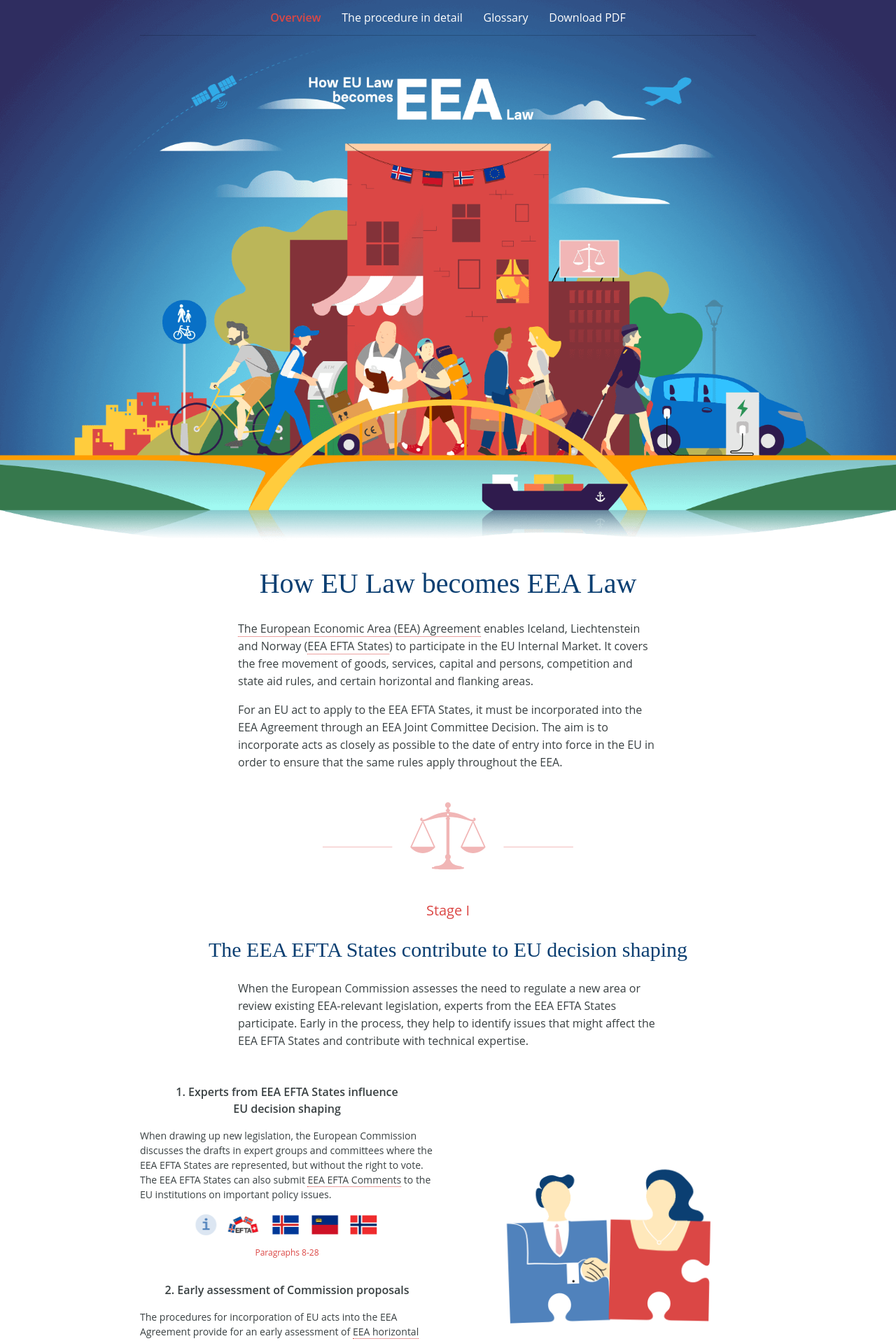
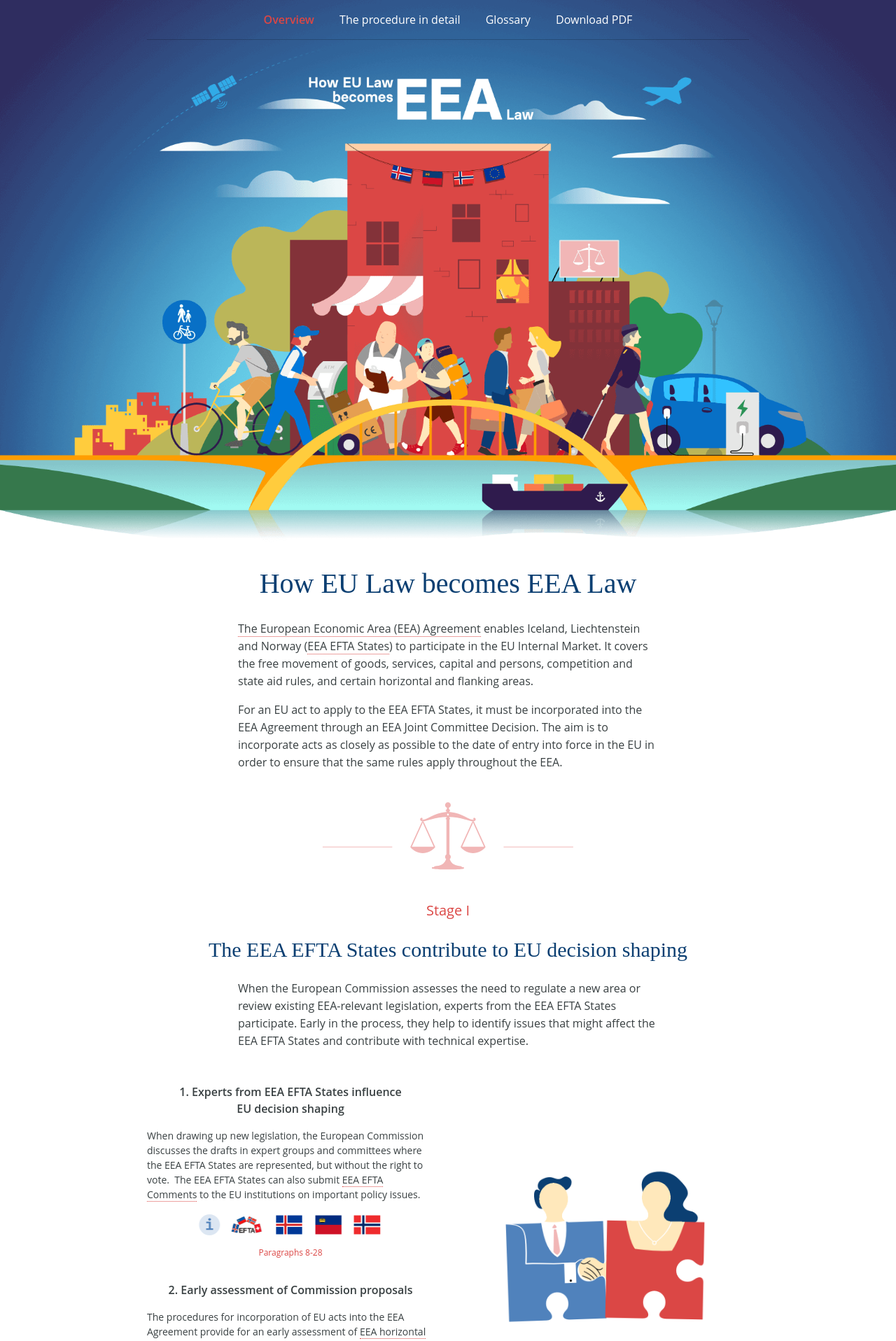
Before and after one commit to eaudeweb/efta_eea-procedure, a Jekyll site: the page built from index.html, in a window 1280 px wide. Shown: the top 1916 px of the page at 70% size. Built offline with Jekyll 4.4.1, drawn with Linux system fonts in a browser that asks for light colours.

Commit message:
navbar fixes

```diff
--- a/_includes/navigation.html
+++ b/_includes/navigation.html
@@ -1,22 +1,24 @@
-<nav class="main-nav">
+<nav class="navbar">
   <div class="container">
-
-
-    <button type="button" id="btn-back" class="no-btn btn-back" style="color: #fff;" hidden>
+    <div class="navbar-inner">
+      <button type="button" id="backButton" class="no-btn" hidden>
         &larr;
         <span class="sr">Back</span>
       </button>
-
       <script>
         var lastLocation = localStorage.getItem('lastLocation');
-      console.log(lastLocation);
-      if (lastLocation && lastLocation !== window.location.href && window.history.hash) {
-        var backButton = document.querySelector('#btn-back');
+        if (lastLocation && lastLocation !== window.location.href && window.location.hash) {
+          var backButton = document.querySelector('#backButton');
           backButton.removeAttribute('hidden');
-        backButton.onclick = window.history.back;
+          backButton.onclick = function() { window.history.back() };
         }
         localStorage.setItem('lastLocation', window.location.href);
       </script>
+
+
+      <!-- <div class="navbar-title">
+        <strong>How EU Law becomes EEA Law</strong>
+      </div> -->
 
 
       <a href="{{ site.baseurl }}/" {% if page.url == '/' %}class="is-selected"{% endif %}>Overview</a>
@@ -24,4 +26,5 @@
       <a href="{{ site.baseurl }}/glossary" {% if page.url == '/glossary/' %}class="is-selected"{% endif %}>Glossary</a>
       <a href="{{ site.baseurl }}/efta_presentation-howEULawBecomesEEALaw-v1.0.pdf" class="cursor-download">Download PDF</a>
     </div>
+  </div>
 </nav>
--- a/css/main.css
+++ b/css/main.css
@@ -313,9 +313,16 @@
 button {
   cursor: pointer; }
 
+.hash-offset::before {
+  content: ' ';
+  display: block;
+  height: 5.6rem;
+  margin-top: -5.6rem;
+  visibility: hidden; }
+
 .container,
 main {
-  max-width: 88rem;
+  max-width: 86rem;
   margin: 0 auto;
   padding: 0 2rem; }
 
@@ -440,13 +447,11 @@
       font-size: 3rem;
       line-height: 3.6rem; } }
 
-.main-nav {
+.navbar {
   position: fixed;
   top: 0;
   left: 0;
   right: 0;
-  padding-left: 2rem;
-  padding-right: 2rem;
   z-index: 10000;
   top: 0;
   text-align: center;
@@ -455,35 +460,64 @@
   background: #fff;
   white-space: nowrap;
   overflow: auto; }
-  .main-nav::after {
-    content: "";
-    display: block;
-    border-bottom: 1px solid rgba(0, 0, 0, 0.2);
-    max-width: 88rem;
-    margin: 0 auto; }
-  .main-nav a {
+  .navbar a {
     display: inline-block;
-    padding: .8em .8em;
+    padding: 1.6rem;
     color: rgba(0, 0, 0, 0.6); }
-    .main-nav a:hover {
+    .navbar a:hover {
       color: #394042; }
-  .main-nav .is-selected {
+  .navbar .is-selected {
     color: #DB4745 !important;
     font-weight: 600;
     cursor: default;
     pointer-events: none; }
-  .page-home .main-nav {
+  .page-home .navbar {
     position: absolute;
     top: 0;
     left: 0;
     right: 0;
     z-index: 1000;
     background: transparent; }
-    .page-home .main-nav a {
+    .page-home .navbar a {
       color: #fff; }
+  .navbar strong {
+    font-weight: normal;
+    font-size: 80%;
+    line-height: 1.2;
+    font-family: "Libre Baskerville", serif;
+    display: inline-block;
+    vertical-align: middle; }
   @media print {
-    .main-nav {
+    .navbar {
       display: none; } }
+  @media (max-width: 899px) {
+    .navbar {
+      border-bottom: 1px solid rgba(0, 0, 0, 0.2); } }
+
+.navbar-inner {
+  position: relative; }
+  @media (min-width: 900px) {
+    .navbar-inner {
+      padding-left: 5.6rem;
+      padding-right: 5.6rem;
+      border-bottom: 1px solid rgba(0, 0, 0, 0.2); } }
+
+.page-home .navbar-title {
+  display: none; }
+
+#backButton {
+  padding: 1.6rem;
+  font-size: 2.4rem;
+  line-height: 1;
+  vertical-align: 1px;
+  font-family: 'Arial', sans-serif;
+  color: rgba(0, 0, 0, 0.6); }
+  #backButton:hover {
+    color: #000; }
+  @media (min-width: 900px) {
+    #backButton {
+      position: absolute;
+      left: 0; } }
 
 :root:not(.page-home) {
   padding-top: 4rem; }
@@ -708,6 +742,7 @@
 .sprite-norway {
   background-position: 31% 0; }
 
+.sprite-efta,
 .sprite-secretariat {
   width: 6rem;
   background-position: 48% 0; }
```
Also changed, not shown: scss/main.scss (+62 -12 lines), 1 other file. Lines whose indentation alone changed are shown as unchanged.
